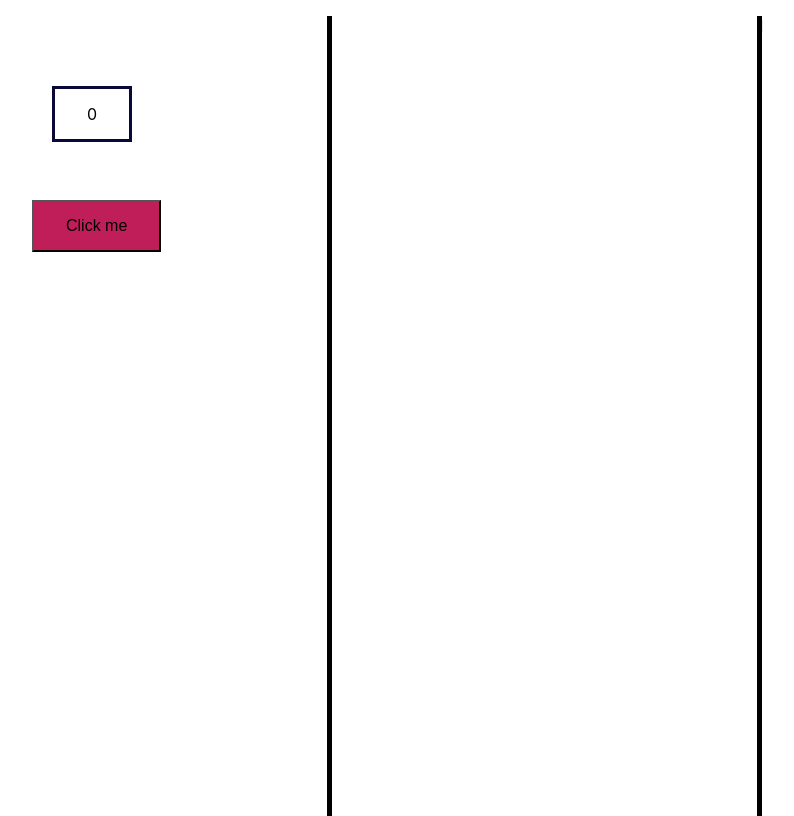
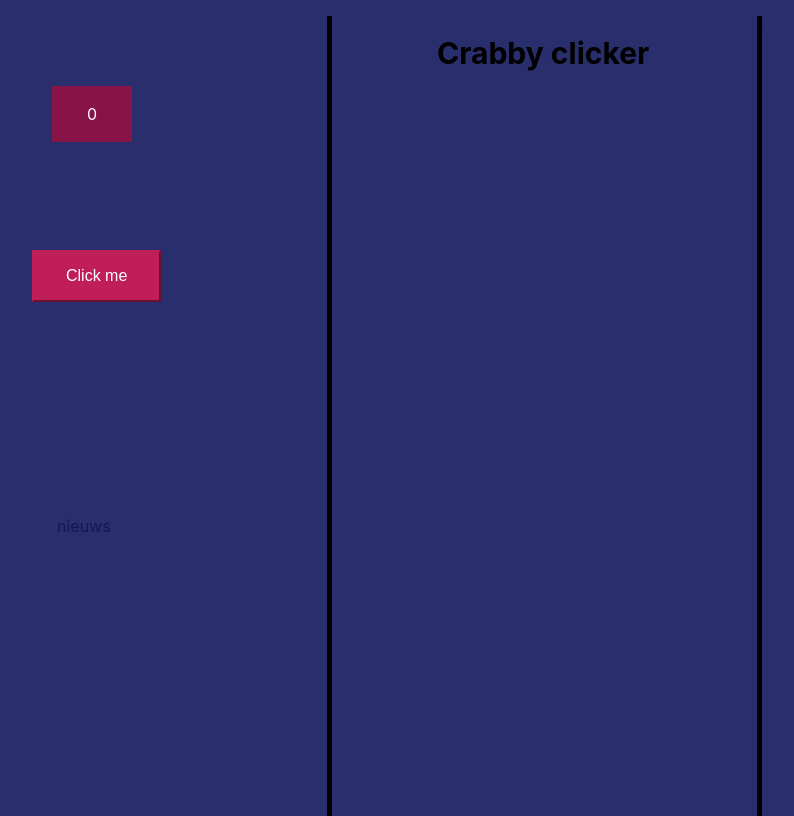
Before and after one commit to Dorien2005/REACT-0, a React (Create React App) app in the folder my-app/: page / in a window 1280 px wide. Shown: the whole page, without its empty margins (103-897 px from the left). Built offline with nearby package versions, Linux system fonts and the light colour scheme.

Commit message:
achtergrondkleur toegevoegd en component voor header, nieuws en achievements gemaakt

```diff
--- a/my-app/public/index.html
+++ b/my-app/public/index.html
@@ -2,41 +2,13 @@
 <html lang="en">
   <head>
     <meta charset="utf-8" />
-    <link rel="icon" href="%PUBLIC_URL%/favicon.ico" />
+    <link rel="icon" href="%PUBLIC_URL%/crab.ico" />
     <meta name="viewport" content="width=device-width, initial-scale=1" />
     <meta name="theme-color" content="#000000" />
-    <meta
-      name="description"
-      content="Web site created using create-react-app"
-    />
-    <link rel="apple-touch-icon" href="%PUBLIC_URL%/logo192.png" />
-    <!--
-      manifest.json provides metadata used when your web app is installed on a
-      user's mobile device or desktop. See https://developers.google.com/web/fundamentals/web-app-manifest/
-    -->
-    <link rel="manifest" href="%PUBLIC_URL%/manifest.json" />
-    <!--
-      Notice the use of %PUBLIC_URL% in the tags above.
-      It will be replaced with the URL of the `public` folder during the build.
-      Only files inside the `public` folder can be referenced from the HTML.
-
-      Unlike "/favicon.ico" or "favicon.ico", "%PUBLIC_URL%/favicon.ico" will
-      work correctly both with client-side routing and a non-root public URL.
-      Learn how to configure a non-root public URL by running `npm run build`.
-    -->
-    <title>React App!</title>
+    <meta name="description" content="Web site created using create-react-app"/>
+    <title>Crabby Clicker</title>
   </head>
   <body>
     <div id="root"></div>
-    <!--
-      This HTML file is a template.
-      If you open it directly in the browser, you will see an empty page.
-
-      You can add webfonts, meta tags, or analytics to this file.
-      The build step will place the bundled scripts into the <body> tag.
-
-      To begin the development, run `npm start` or `yarn start`.
-      To create a production bundle, use `npm run build` or `yarn build`.
-    -->
   </body>
 </html>
--- a/my-app/src/App.js
+++ b/my-app/src/App.js
@@ -2,12 +2,15 @@ import React from 'react';
 import './App.css';
 import Clicker from './clicker.js';
 import Layout from './layout.js';
-
+import Text from './text.js';
+import Achievements from './achievements.js';
 function App() {
   return (
     <div className="App">
       <Clicker/ >
       <Layout/ >
+      <Text />
+      <Achievements />
     </div>
   );
 }
--- /dev/null
+++ b/my-app/src/achievements.js
@@ -0,0 +1,23 @@
+import React from 'react';
+import './achievements.css';
+
+function Achievements(){
+  return(
+    <div>
+
+    </div>
+  )
+}
+
+export default Achievements
+
+
+//      <p id="a1">true</p>
+//      <p id="a2">true</p>
+//      <p id="a3">true</p>
+//      <p id="a4">true</p>
+//      <p id="a5">true</p>
+//      <p id="a6">true</p>
+//      <p id="a7">true</p>
+//      <p id="a8">true</p>
+//      <p id="a9">true</p>
--- a/my-app/src/clicker.css
+++ b/my-app/src/clicker.css
@@ -1,17 +1,21 @@
 #button1{
   background-color: #c01e58;
   position: absolute;
-  top: 200px;
+  top: 250px;
   left: 135px;
   padding: 15px 32px;
   text-align: center;
   font-size: 16px;
+  border-color: #c01e58;
+  color: white;
 }
 
 #hoi{
   position: absolute;
   top: 70px;
   left: 155px;
-  border: 3px solid #090839;
+  border: 3px solid #881347;
   padding: 15px 32px;
+  background-color: #881347;
+  color: white;
 }
--- a/my-app/src/index.css
+++ b/my-app/src/index.css
@@ -5,6 +5,7 @@ body {
     sans-serif;
   -webkit-font-smoothing: antialiased;
   -moz-osx-font-smoothing: grayscale;
+  background-color: #282F6C;
 }
 
 code {
--- a/my-app/src/index.js
+++ b/my-app/src/index.js
@@ -11,7 +11,4 @@ ReactDOM.render(
   document.getElementById('root')
 );
 
-// If you want your app to work offline and load faster, you can change
-// unregister() to register() below. Note this comes with some pitfalls.
-// Learn more about service workers: https://bit.ly/CRA-PWA
 serviceWorker.unregister();
--- /dev/null
+++ b/my-app/src/text.css
@@ -0,0 +1,13 @@
+#header{
+  font-size: 30px;
+  position: absolute;
+  left: 540px;
+  top: 10px;
+}
+
+#nieuws{
+  position: absolute;
+  top: 500px;
+  left: 160px;
+  color: #151755;
+}
--- /dev/null
+++ b/my-app/src/text.js
@@ -0,0 +1,13 @@
+import React from 'react';
+import './text.css';
+
+function Text(){
+  return(
+    <div>
+      <h2 id="header">Crabby clicker</h2>
+      <p id="nieuws">nieuws</p>
+    </div>
+  )
+}
+
+export default Text
```
Also changed, not shown: my-app/src/achievements.css (added), 1 other file (tests, documents, lock files or other folders).
